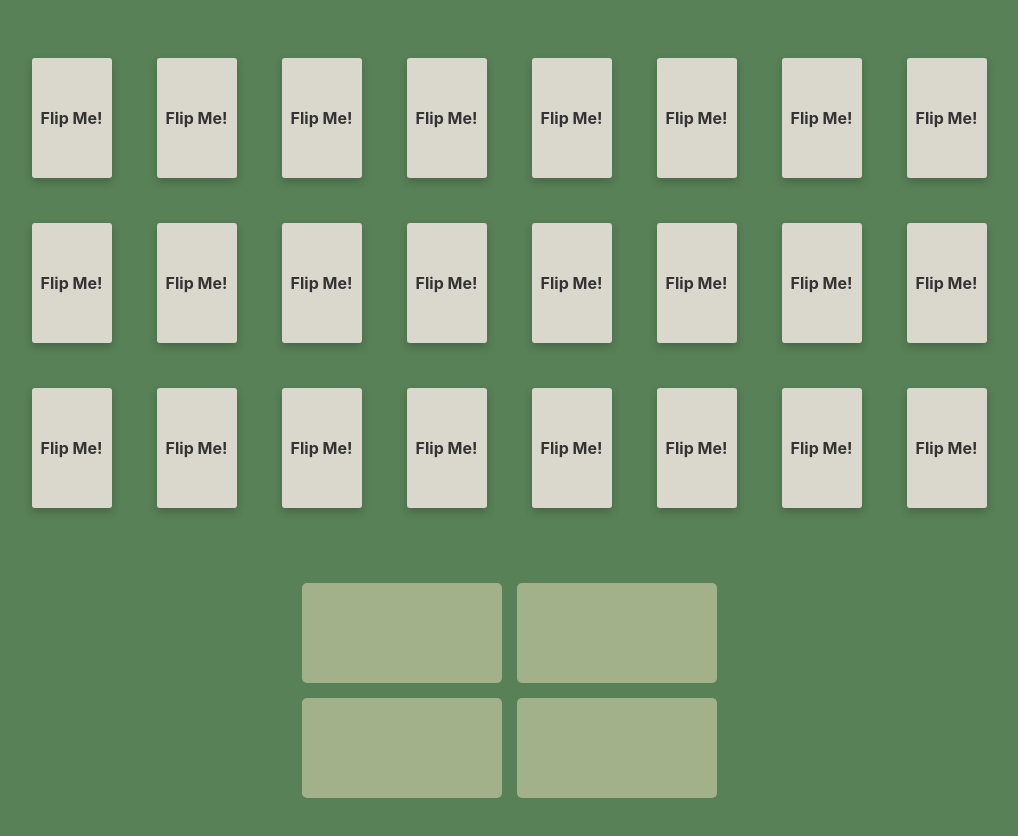
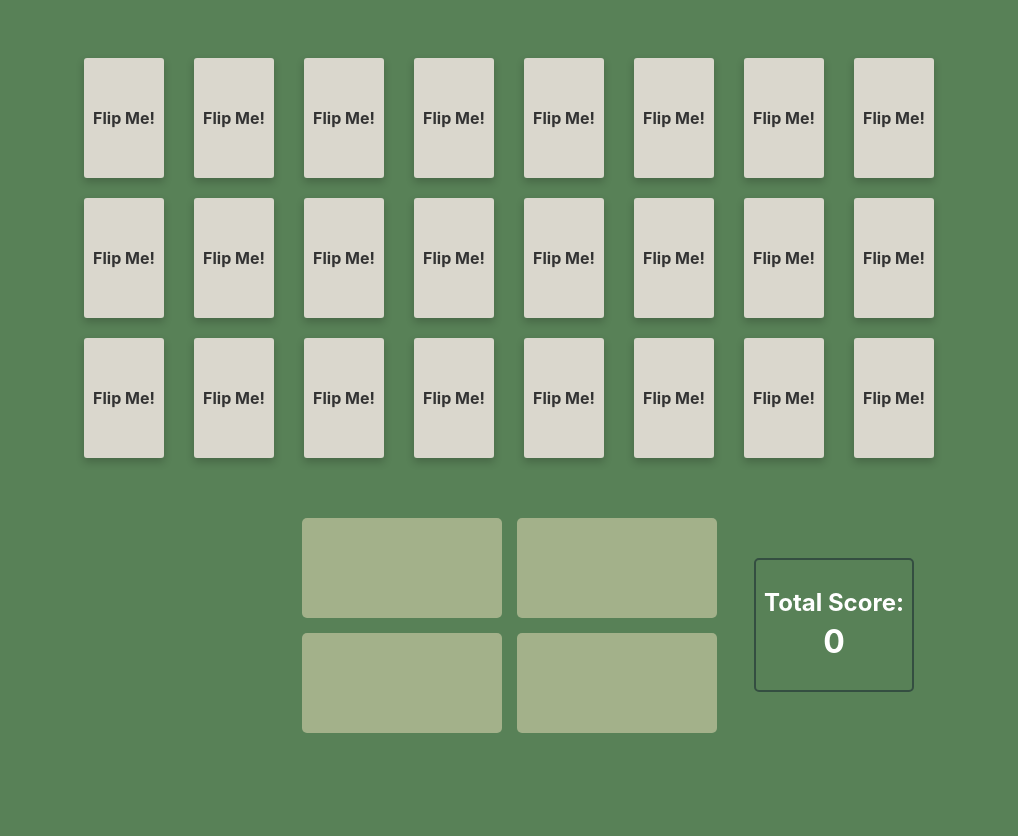
Before and after one commit to broliver18/stick-it-frontend, a React (Create React App) app: page /player/game in a window 1280 px wide. Shown: the top 836 px of the page, without its empty margins (131-1149 px from the left). Before the commit the page ends 800 px from the top, so only its background shows below. Built offline with nearby package versions, Linux system fonts and the light colour scheme; no server answers.

Commit message:
Add scoreboard

```diff
--- a/src/Components/PlayerGame/PlayerGame.css
+++ b/src/Components/PlayerGame/PlayerGame.css
@@ -2,7 +2,8 @@
     margin-top: 15px;
     display: grid;
     grid-template-columns: repeat(8, 1fr);
-    gap: 45px;
+    row-gap: 20px;
+    column-gap: 30px;
 }
 
 #short-answer {
@@ -10,11 +11,11 @@
 }
 
 #multiple-choice {
-
+    padding: 0;
 }
 
 #short-answer, #multiple-choice {
-    margin-top: 35px;
+    margin: 20px 0 0 0;
 }
 
 #short-answer h2, #multiple-choice h2 {
@@ -36,6 +37,10 @@
     align-items: center;
     background-color: #a3b18a;
     border-radius: 5px;
+}
+
+.multiple-choice-answers div:hover {
+    background-color: #344e41;
 }
 
 .multiple-choice-answers div h4 {
@@ -62,3 +67,24 @@
     border-radius: 20px;
     font-weight: 600;
 }
+
+#short-answer button:hover {
+    filter: brightness(110%);
+}
+
+#score {
+    position: relative;
+    bottom: 175px;
+    left: 325px;
+    border: 2px solid #344e41;
+    border-radius: 5px;
+    padding: 8px;
+}
+
+#score h2 {
+    margin-bottom: 5px;
+}
+
+#score h1 {
+    margin-top: 0;
+}
--- a/src/Components/PlayerGame/PlayerGame.js
+++ b/src/Components/PlayerGame/PlayerGame.js
@@ -9,9 +9,11 @@ import Card from "../Card/Card";
 
 function PlayerGame() {
   const [questionInfo, setQuestionInfo] = useState({});
-  const [quizTitle, setQuizTitle] = useState('');
-  const [points, setPoints] = useState(new Array(24).fill(0));
-  const [trigger, setTrigger] = useState(0);
+  const [quizInfo, setQuizInfo] = useState({});
+  const [input, setInput] = useState({ answer: "" });
+  const [cardPoints, setCardPoints] = useState(new Array(24).fill(0));
+  const [score, setScore] = useState(0);
+  const [trigger, setTrigger] = useState(2);
 
   const [searchParams] = useSearchParams();
   const playerId = searchParams.get("id");
@@ -19,13 +21,13 @@ function PlayerGame() {
   const navigate = useNavigate();
 
   useEffect(() => {
-    const getQuizTitleEvent = (title) => setQuizTitle(title);
+    const getQuizInfoEvent = (info) => setQuizInfo(info);
 
     socket.emit("player-join-game", playerId);
-    socket.on("get-quiz-title", getQuizTitleEvent);
+    socket.on("get-quiz-title", getQuizInfoEvent);
 
-    return () => socket.off("get-quiz-title", getQuizTitleEvent)
-  }, [])
+    return () => socket.off("get-quiz-title", getQuizInfoEvent);
+  }, []);
 
   useEffect(() => {
     const questionEvent = (questionData) => setQuestionInfo(questionData);
@@ -47,40 +49,58 @@ function PlayerGame() {
     return () => socket.off("no-game-found", noGameFoundEvent);
   });
 
+  function handleChange(e) {
+    const { name, value } = e.target;
+    setInput((prevState) => ({ ...prevState, [name]: value }));
+  }
+
   function renderAction() {
     if (questionInfo.questionType === "short-answer") {
       return (
         <div id="short-answer" className="component-container-top">
           <h2>{questionInfo.question}</h2>
-          <input />
+          <input name="answer" value={input.answer} onChange={handleChange} />
           <button>Answer Question</button>
         </div>
-      )
+      );
     } else {
-      const { question, answerOne, answerTwo, answerThree, answerFour } = questionInfo;
+      const { question, answerOne, answerTwo, answerThree, answerFour } =
+        questionInfo;
       return (
         <div id="multiple-choice" className="component-container-top">
           <h2>{question}</h2>
           <div className="multiple-choice-answers">
-            <div id="answer-one"><h4>{answerOne}</h4></div>
-            <div id="answer-two"><h4>{answerTwo}</h4></div>
-            <div id="answer-three"><h4>{answerThree}</h4></div>
-            <div id="answer-four"><h4>{answerFour}</h4></div>
+            <div id="answer-one">
+              <h4>{answerOne}</h4>
+            </div>
+            <div id="answer-two">
+              <h4>{answerTwo}</h4>
+            </div>
+            <div id="answer-three">
+              <h4>{answerThree}</h4>
+            </div>
+            <div id="answer-four">
+              <h4>{answerFour}</h4>
+            </div>
           </div>
         </div>
-      )
+      );
     }
   }
 
   return (
     <div id="player-game" className="component-container-top">
-      <h1>{quizTitle}</h1>
+      <h1>{quizInfo.name}</h1>
       <div className="grid-container">
-        {points.map((point) => {
-          return <Card point={point} key={nanoid()}/>
+        {cardPoints.map((point) => {
+          return <Card point={point} key={nanoid()} />;
         })}
       </div>
       {renderAction()}
+      <div id="score" className="component-container-top">
+        <h2>Total Score:</h2>
+        <h1>{score}</h1>
+      </div>
     </div>
   );
 }
```
